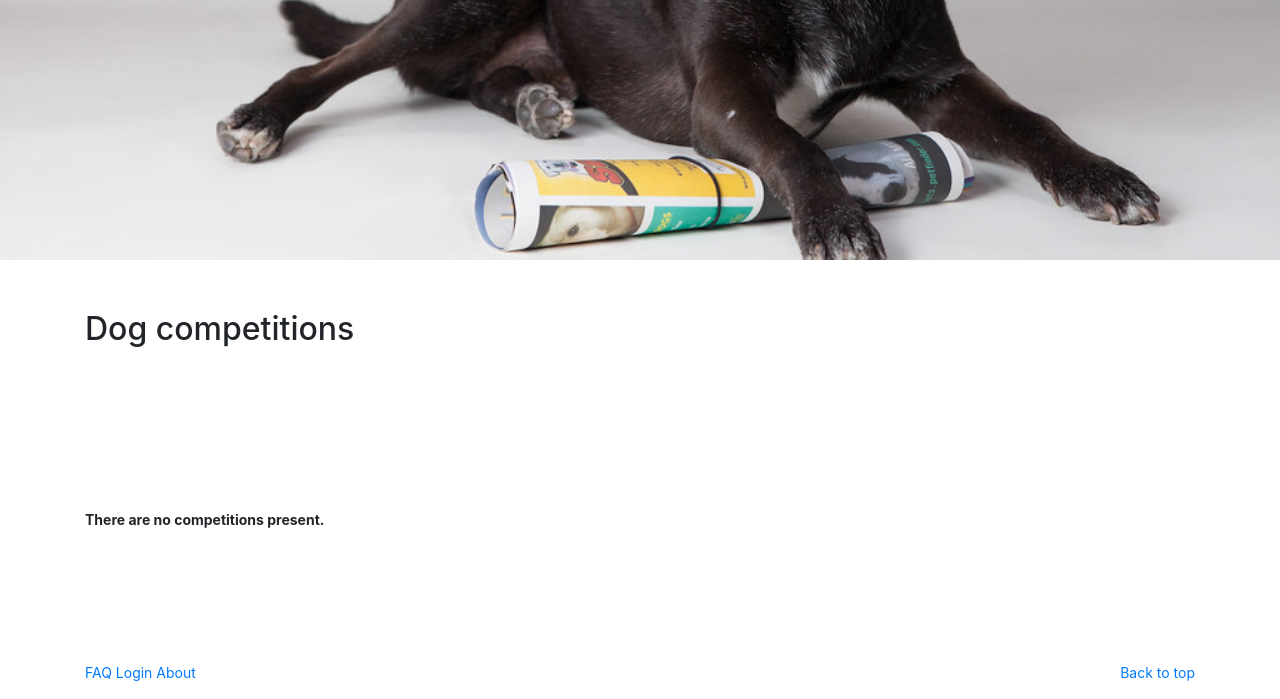
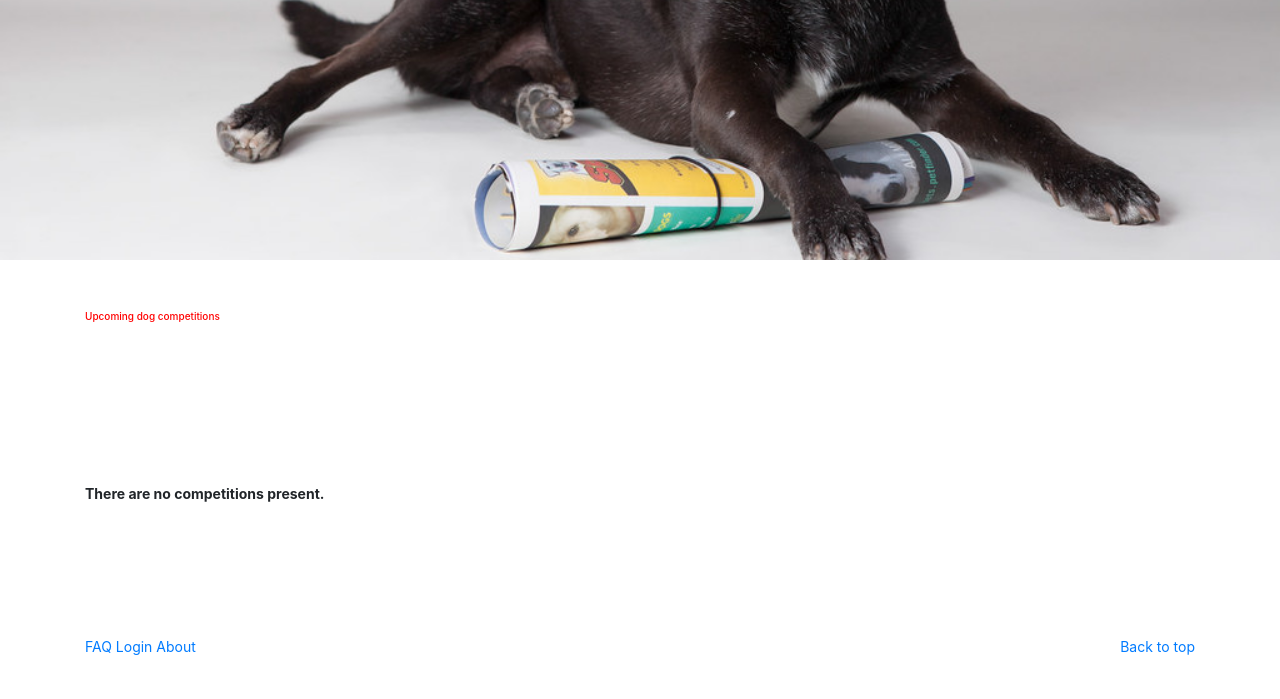
Before and after one commit to chiarapascucci/yapper_project, a Django app: page /rango/competitions/ in a window 1280 px wide. Shown: the part 453-1152 px from the top of the page. After the commit the page ends 1108 px from the top, so only its background shows below. Run offline with Django 3.2, Linux system fonts and the light colour scheme; data that the repository does not hold is empty; some libraries are stand-ins or nearby versions.

```diff
--- a/tango_with_django_project/rango/views.py
+++ b/tango_with_django_project/rango/views.py
@@ -236,7 +236,7 @@ def competition_homepage(request):
     # Context dictionary to input any external variables into the HTML template
     context_dict = {}
 
-    competition_list = Competition.objects.order_by('name')
+    competition_list = Competition.objects.order_by('date')
     context_dict['competitions'] = competition_list
 
     return render(request, 'rango/yapper/competition_homepage.html', context_dict)
--- a/tango_with_django_project/static/css/style.css
+++ b/tango_with_django_project/static/css/style.css
@@ -29,8 +29,7 @@
     padding-left: 60px;
     }
 
-    h1 #categorytitle {
-        font: garamond !important;
+    #categorytitle {
         font-size: 10px;
         color: red;
     }
--- a/tango_with_django_project/templates/rango/base.html
+++ b/tango_with_django_project/templates/rango/base.html
@@ -12,6 +12,7 @@
     <title>
         Yapper - {% block title_block %}{% endblock %}
     </title>
+
 
     <!-- Custom style for Yapper project -->
     <link href="{% static 'css/style.css' %}" rel="stylesheet" type = "text/css">
--- a/tango_with_django_project/templates/rango/yapper/competition_homepage.html
+++ b/tango_with_django_project/templates/rango/yapper/competition_homepage.html
@@ -6,7 +6,7 @@ Competition homepage
 {% endblock %}
 
 {% block body_block %}
-<h2 class="blog-post-title">Dog competitions</h2>
+<h2 id="categorytitle">Upcoming dog competitions</h2>
 
 <br>
 <br>
```
